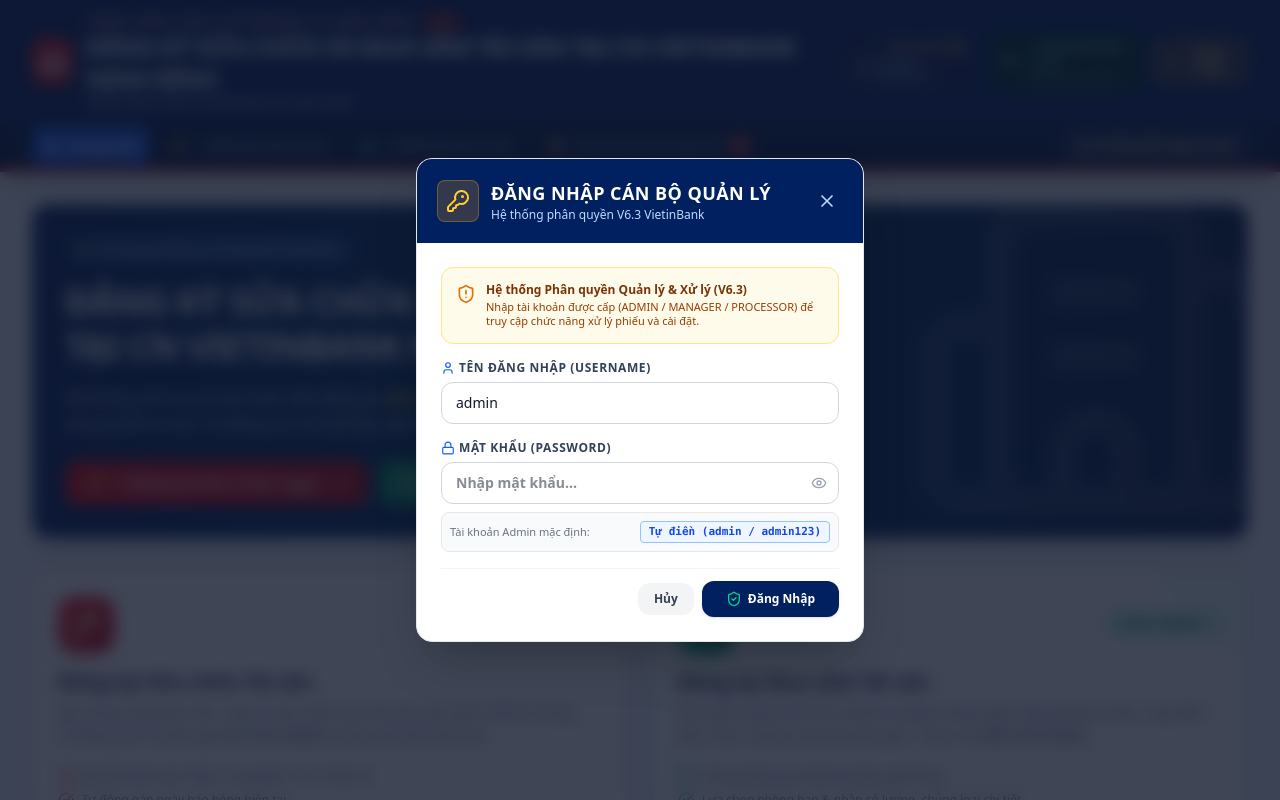
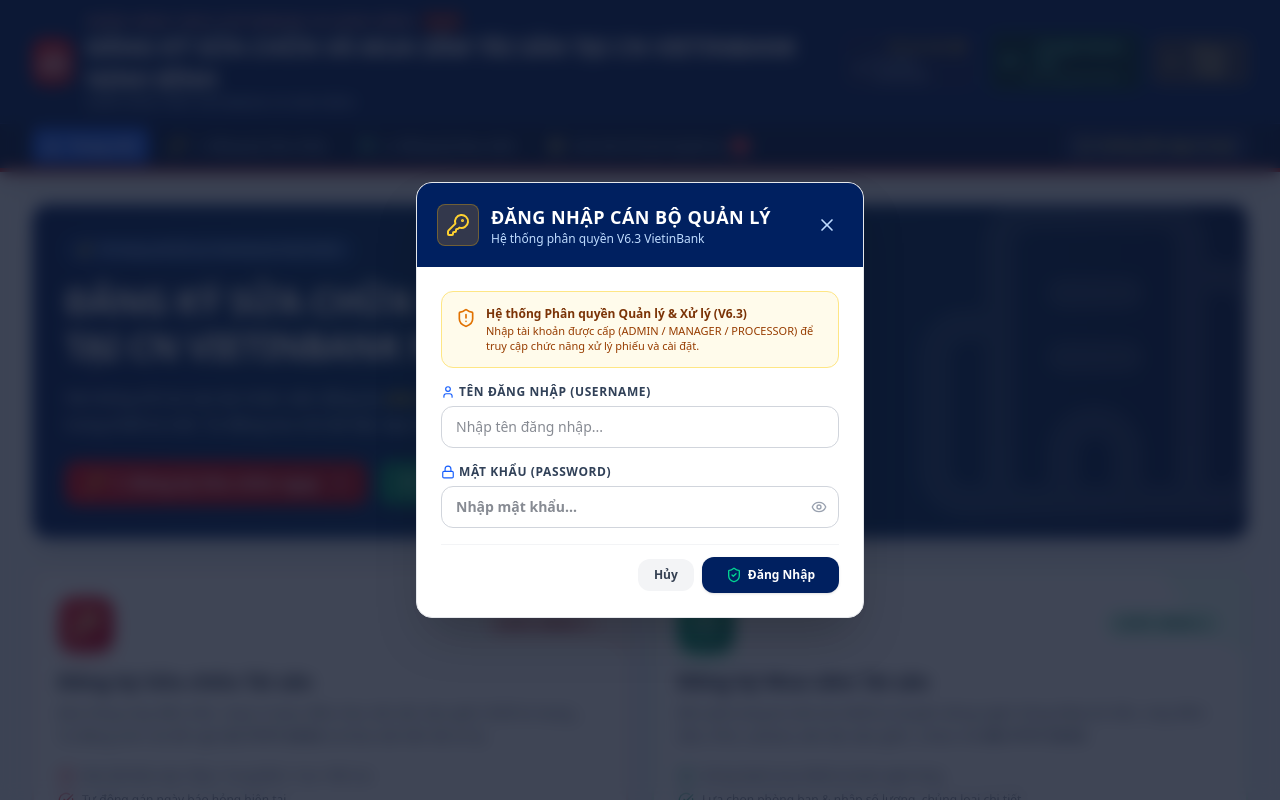
Before and after one commit to CN-400/400_QuanlyTaisan, a React (Vite) app: page / in a window 1280 px wide. Both pictures are taken after a click on the button "Đăng nhập". Shown: the top 800 px of the page. Built offline with nearby package versions, Linux system fonts and the light colour scheme; no server answers.

Commit message:
fix(auth): remove default admin credentials
Clear the username input field and remove the auto-fill button from the login modal to improve security and prevent credential exposure.

```diff
--- a/src/components/AdminLoginModal.tsx
+++ b/src/components/AdminLoginModal.tsx
@@ -19,7 +19,7 @@
   onClose,
   showToast,
 }) => {
-  const [usernameInput, setUsernameInput] = useState('admin');
+  const [usernameInput, setUsernameInput] = useState('');
   const [passwordInput, setPasswordInput] = useState('');
   const [showPassword, setShowPassword] = useState(false);
   const [loading, setLoading] = useState(false);
@@ -198,21 +198,6 @@
             {errorMsg && (
               <p className="mt-1.5 text-xs text-red-600 font-semibold animate-pulse">{errorMsg}</p>
             )}
-
-            <div className="mt-2 text-[11px] text-gray-500 bg-gray-50 p-2 rounded-lg border border-gray-200 flex items-center justify-between">
-              <span>Tài khoản Admin mặc định:</span>
-              <button
-                type="button"
-                onClick={() => {
-                  setUsernameInput('admin');
-                  setPasswordInput(currentPassword || 'admin123');
-                  setErrorMsg('');
-                }}
-                className="bg-blue-50 hover:bg-blue-100 text-blue-700 px-2 py-0.5 rounded border border-blue-300 font-bold font-mono transition-colors text-[11px]"
-              >
-                Tự điền (admin / {currentPassword || 'admin123'})
-              </button>
-            </div>
           </div>
 
           <div className="pt-3 border-t border-gray-100 flex items-center justify-end space-x-2">
```
